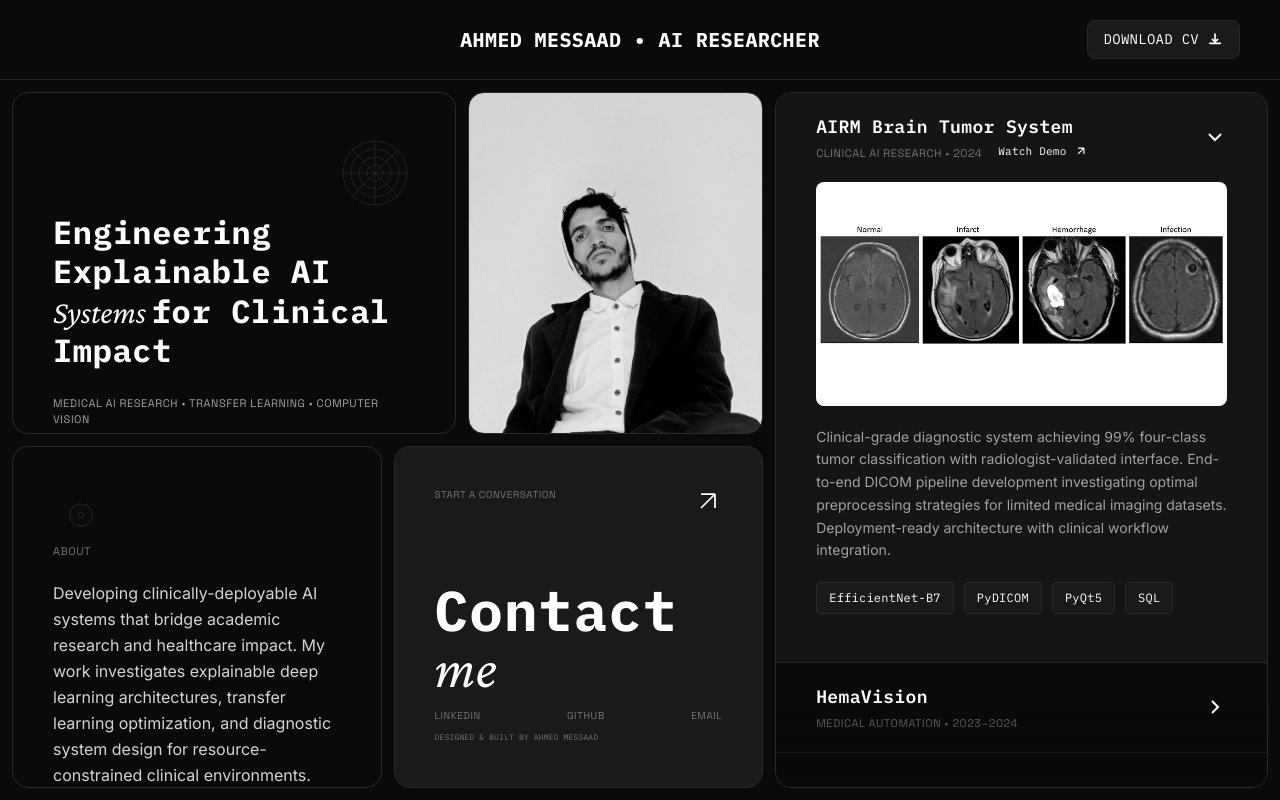
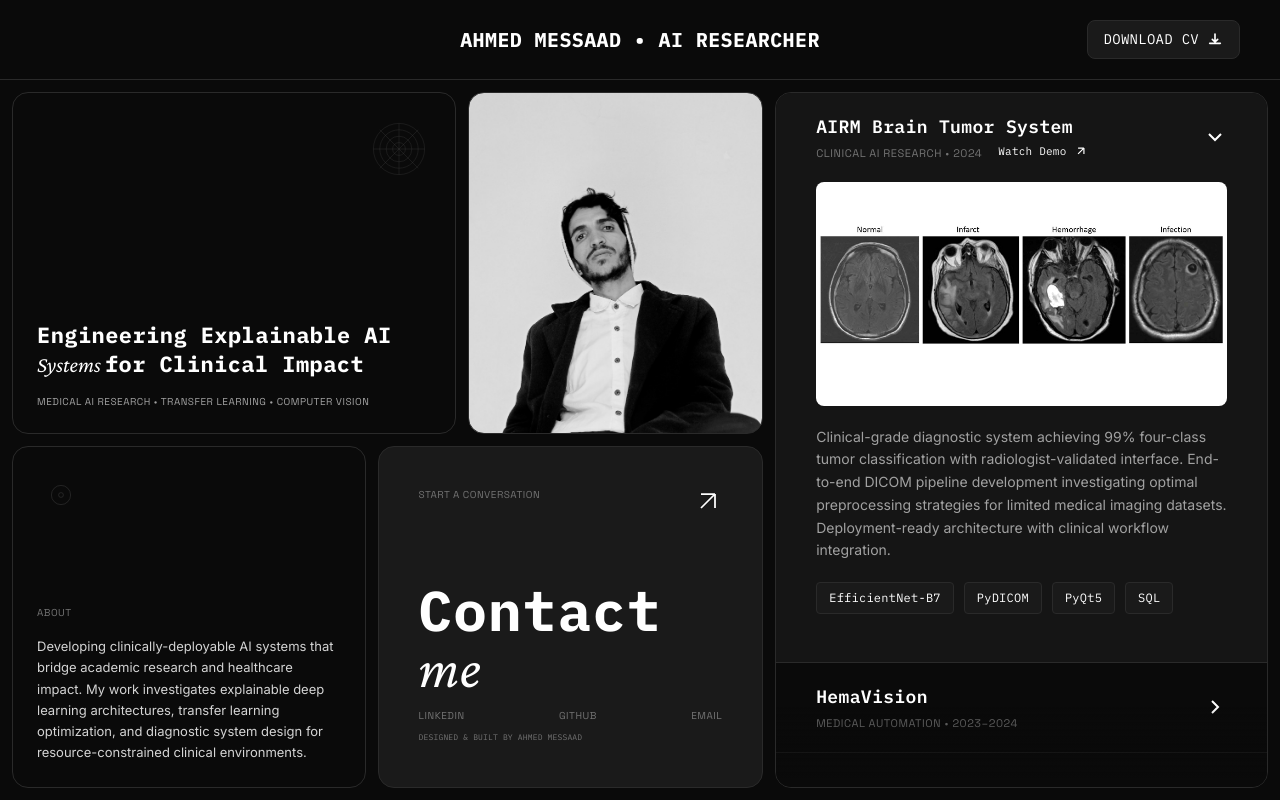
Before and after one commit to RYANX9/ahmed-messaad, a Next.js app: page / in a window 1280 px wide. Built offline with nearby package versions, Linux system fonts and the light colour scheme.

Commit message:
Update page.tsx

```diff
--- a/app/page.tsx
+++ b/app/page.tsx
@@ -235,16 +235,17 @@ export default function Page() {
       <div className="hidden lg:block lg:h-[calc(100vh-80px)] lg:mt-[80px] p-3">
         <div className="grid grid-cols-[9fr_6fr_10fr] auto-rows-fr gap-3 h-full">
 
+          {/* HERO SECTION - FIXED */}
           <section
-            className={`bg-[#0a0a0a] border border-[#2a2a2a] rounded-2xl p-6 lg:p-7 xl:p-10 flex flex-col justify-between transition-all duration-1000 ${
+            className={`bg-[#0a0a0a] border border-[#2a2a2a] rounded-2xl p-6 2xl:p-8 flex flex-col justify-between transition-all duration-1000 overflow-hidden ${
               isLoading
                 ? "opacity-0 translate-y-[50px]"
                 : "opacity-100 translate-y-0 delay-500"
             }`}
           >
-            <div className="flex items-start justify-end">
+            <div className="flex items-start justify-end flex-shrink-0">
               <svg
-                className="w-12 h-12 lg:w-14 lg:h-14 xl:w-20 xl:h-20 text-neutral-700"
+                className="w-12 h-12 xl:w-16 xl:h-16 2xl:w-20 2xl:h-20 text-neutral-700"
                 viewBox="0 0 100 100"
                 fill="none"
                 stroke="currentColor"
@@ -261,13 +262,13 @@ export default function Page() {
               </svg>
             </div>
 
-            <div>
-              <h1 className="text-[20px] lg:text-[24px] xl:text-[32px] leading-[1.2] mb-4 lg:mb-5 xl:mb-6">
+            <div className="flex-shrink-0 mt-auto">
+              <h1 className="text-[18px] xl:text-[22px] 2xl:text-[28px] leading-[1.25] mb-3 xl:mb-4 2xl:mb-5">
                 <span className="font-mono font-bold">Engineering Explainable AI </span>
                 <span className="italic font-serif font-light">Systems </span>
                 <span className="font-mono font-bold">for Clinical Impact</span>
               </h1>
-              <div className="text-[9px] lg:text-[10px] xl:text-[11px] tracking-wider uppercase text-neutral-400 font-accent">
+              <div className="text-[9px] xl:text-[10px] 2xl:text-[11px] tracking-wider uppercase text-neutral-400 font-accent">
                 Medical AI Research • Transfer Learning • Computer Vision
               </div>
             </div>
@@ -301,17 +302,18 @@ export default function Page() {
           </aside>
 
           <div className="col-span-2 flex gap-3 h-full">
+            {/* ABOUT SECTION - FIXED */}
             <section
               id="about"
-              className={`flex-1 w-1/2 bg-[#0a0a0a] border border-[#2a2a2a] rounded-2xl p-8 xl:p-10 flex flex-col justify-between transition-all duration-1000 ${
+              className={`flex-1 w-1/2 bg-[#0a0a0a] border border-[#2a2a2a] rounded-2xl p-6 2xl:p-8 flex flex-col justify-between transition-all duration-1000 overflow-hidden ${
                 isLoading
                   ? "opacity-0 translate-y-[50px]"
                   : "opacity-100 translate-y-0 delay-1100"
               }`}
             >
-              <div className="flex items-start justify-start">
+              <div className="flex items-start justify-start flex-shrink-0">
                 <svg
-                  className="w-12 h-12 xl:w-14 xl:h-14 text-neutral-700"
+                  className="w-10 h-10 xl:w-12 xl:h-12 2xl:w-14 2xl:h-14 text-neutral-700"
                   viewBox="0 0 100 100"
                   fill="none"
                   stroke="currentColor"
@@ -322,11 +324,11 @@ export default function Page() {
                 </svg>
               </div>
 
-              <div>
-                <h3 className="text-[10px] xl:text-[11px] uppercase tracking-wider text-neutral-500 mb-4 xl:mb-5 font-accent">
+              <div className="flex-shrink-0 mt-auto">
+                <h3 className="text-[9px] xl:text-[10px] 2xl:text-[11px] uppercase tracking-wider text-neutral-500 mb-3 xl:mb-4 2xl:mb-5 font-accent">
                   About
                 </h3>
-                <p className="text-neutral-300 text-[14px] xl:text-[16px] leading-relaxed font-sans">
+                <p className="text-neutral-300 text-[12px] xl:text-[13px] 2xl:text-[15px] leading-relaxed font-sans">
                   Developing clinically-deployable AI systems that bridge academic research and healthcare impact.
                   My work investigates explainable deep learning architectures, transfer learning optimization,
                   and diagnostic system design for resource-constrained clinical environments.
```
